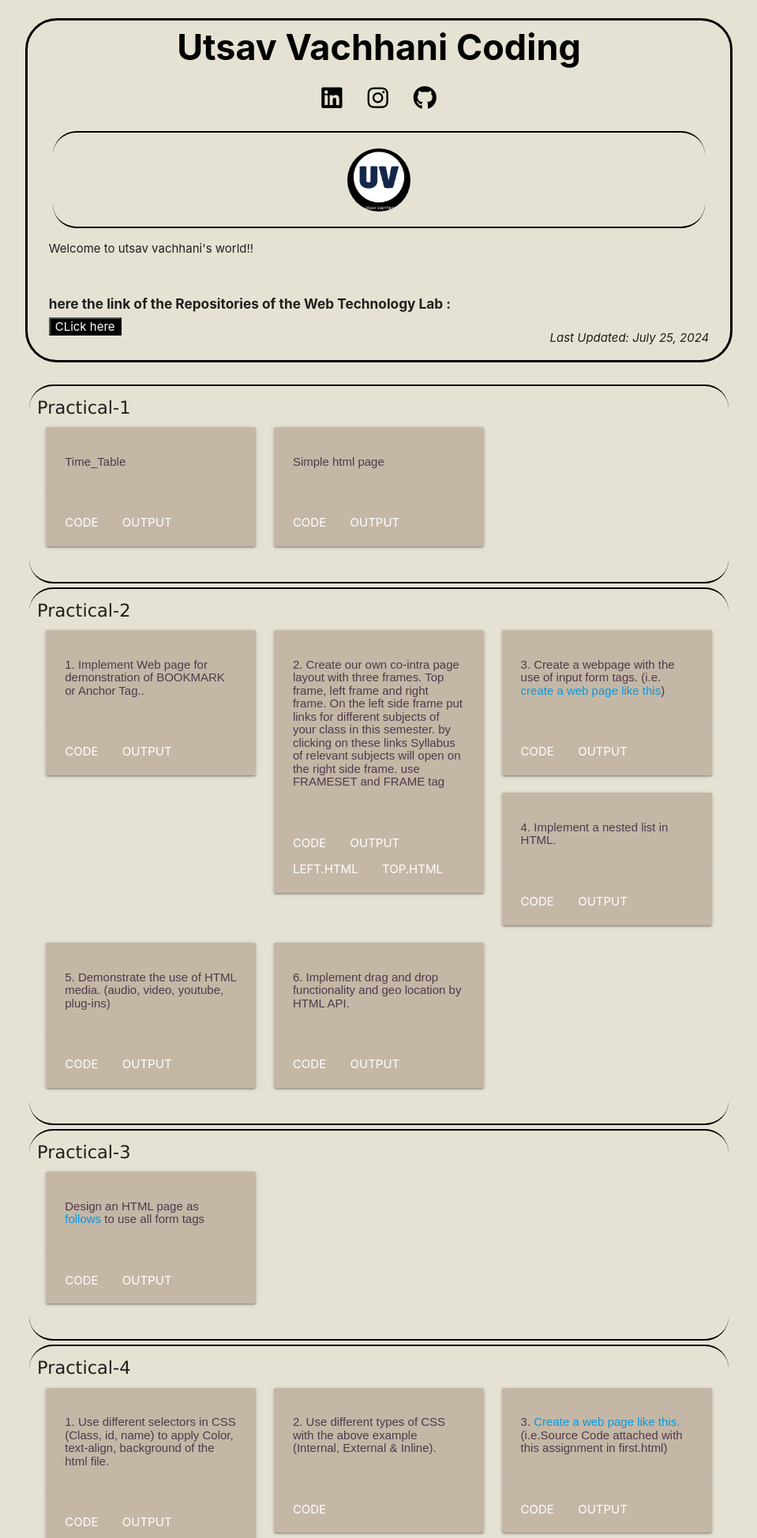
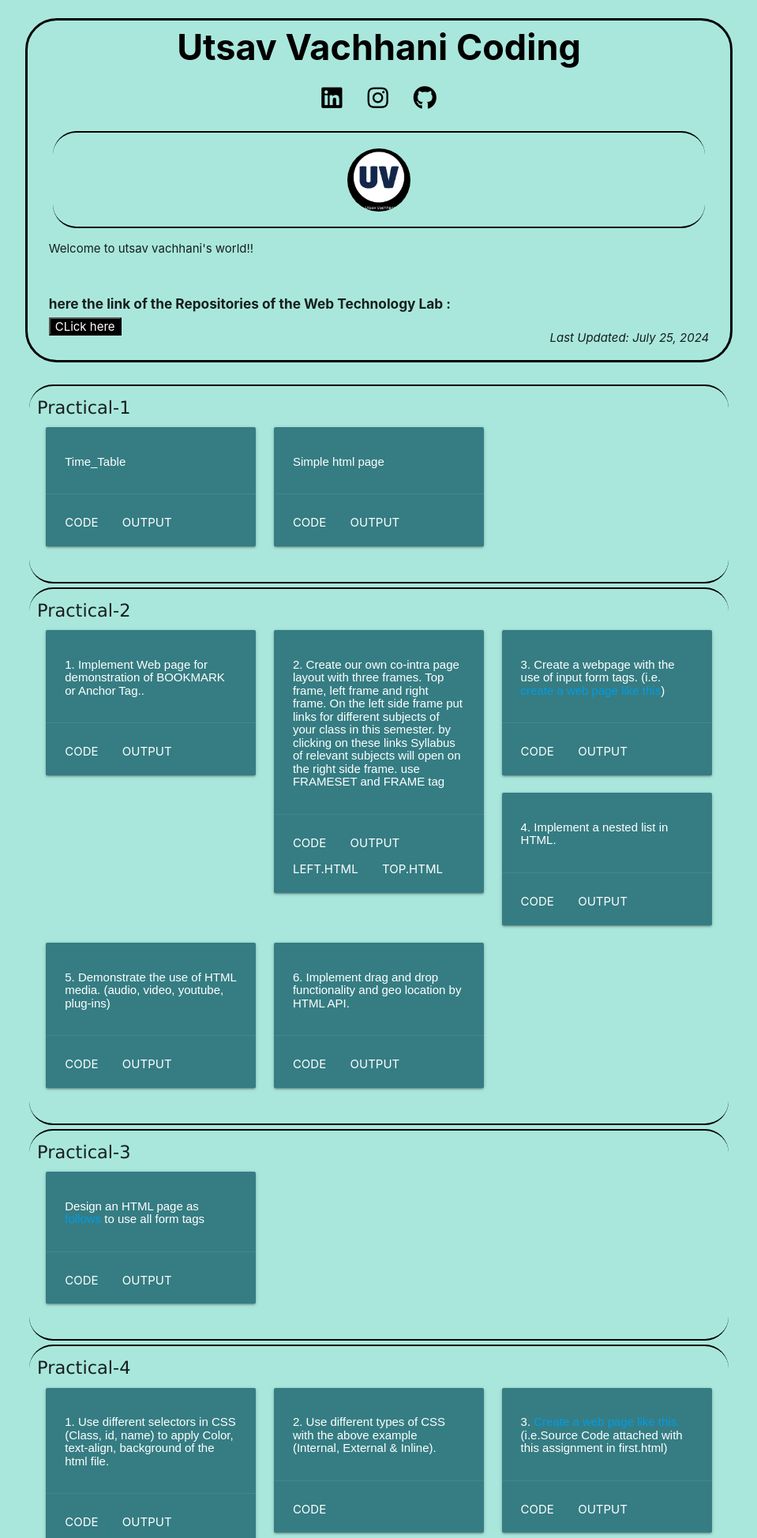
Before and after one commit to utsavvachhani/WT_Lab, a PHP site: page /home.html in a window 1280 px wide. Shown: the top 1948 px of the page at 79% size, without its empty margins (160-1119 px from the left). Run offline with PHP 8.4, Linux system fonts and the light colour scheme; some libraries are stand-ins or nearby versions.

Commit message:
HOME done

```diff
--- a/stylesheets/styles.css
+++ b/stylesheets/styles.css
@@ -1,12 +1,18 @@
 /* General */
 body{
-    background-color: #e6e2d3;
+    background-color: #a9e7dd;
 }
 /* The emerging W3C standard
    that is currently Firefox-only */
 * {
     scrollbar-width: thin;
     scrollbar-color: rgb(173, 56, 56) white;
+}
+
+
+:root{
+    --background-color: #357d83;
+    --text-color: rgb(255, 255, 255);
 }
 
 /* Works on Chrome/Edge/Safari */
@@ -124,24 +130,24 @@ iframe{
     background-color:rgb(49, 139, 112);
 }
 
-
+/* box inside text color */
 .container #projects .row .col .card-action a{
-    color: rgb(255, 255, 255);
+    color: var(--text-color);
     font-size: 15px;
 }
 
 
 .container #projects .row .col .card-action a:hover{
-    color: rgb(0, 0, 0);
+    color: rgb(175, 164, 164);
     font-family: 'Lucida Sans', 'Lucida Sans Regular', 'Lucida Grande', 'Lucida Sans Unicode', Geneva, Verdana, sans-serif;
 }
 
 .container #projects .row .col .card{
-    background-color: #c4b7a6;
+    background-color: var(--background-color);
 }
 
 .container #projects .row .col .card .card-content h6{
     font-family: sans-serif;
-    color: #50394c;
+    color: var(--text-color);
     font-size: 15px;
 }
```
